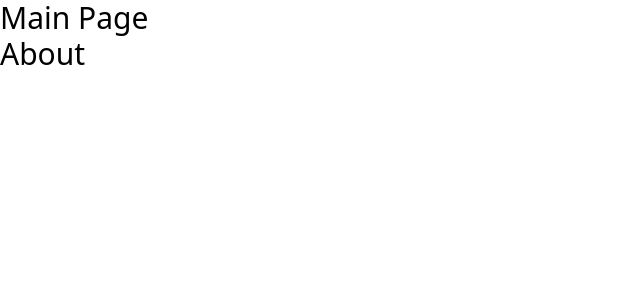
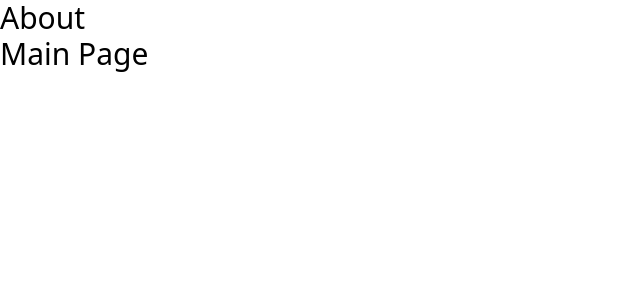
Before and after one commit to JIWON-Archive/react-study, a React (Vite) app in the folder frontend/ch1/: page / in a window 1280 px wide. Shown: the top 300 px of the page, without its empty margins (0-640 px from the left). Built offline with nearby package versions, Linux system fonts and the light colour scheme.

Commit message:
NavLink 수정

```diff
--- a/frontend/ch1/src/pages/aboutPage.tsx
+++ b/frontend/ch1/src/pages/aboutPage.tsx
@@ -3,9 +3,10 @@ import { NavLink } from "react-router";
 function AboutPage() {
     return (
         <div className="text-3xl">
-            <div>About Page
+            <div className="flex">
                 <NavLink to="/">Main</NavLink>
-            </div>
+        </div>
+           <div>About Page</div>
         </div>
     );
 }
--- a/frontend/ch1/src/pages/main-page.tsx
+++ b/frontend/ch1/src/pages/main-page.tsx
@@ -3,8 +3,10 @@ import { NavLink } from "react-router";
 function MainPage() {
     return (
         <div className="text-3xl">
+            <div className="flex">
+                <NavLink to="/about">About</NavLink>
+            </div>
             <div>Main Page</div>
-                <NavLink to="/about">About</NavLink>
         </div>
     );
 }
```
